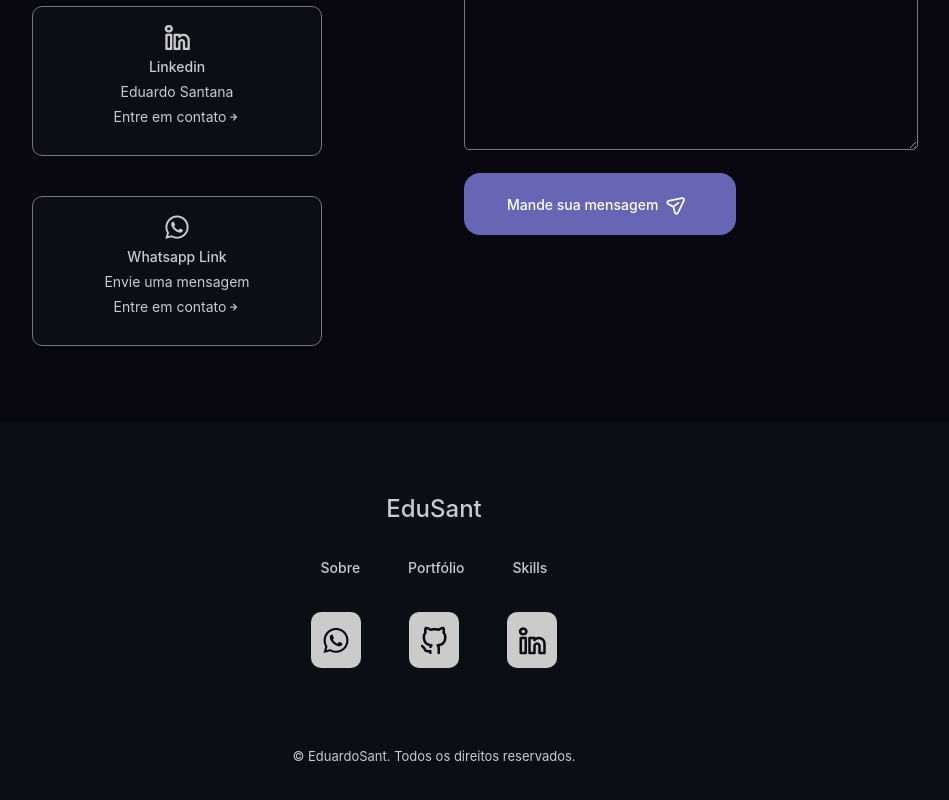
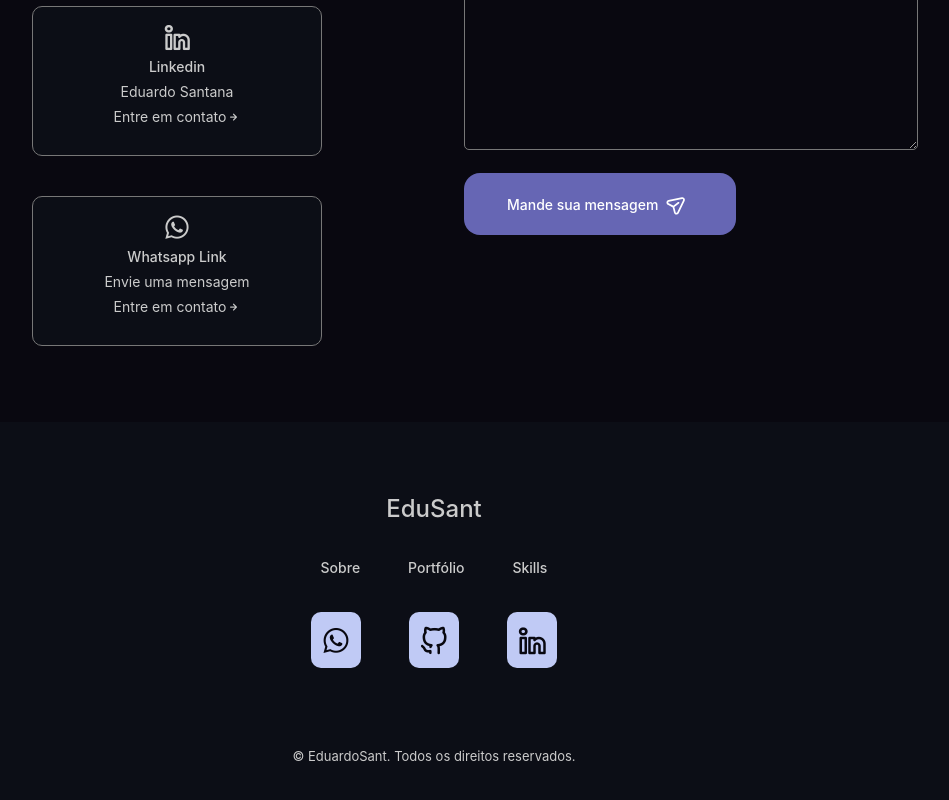
Before and after one commit to edusantsouza/final-portfolio, a React (Create React App) app: page / in a window 1280 px wide. Shown: the part 3488-4288 px from the top of the page, without its empty margins (206-1155 px from the left). Built offline with nearby package versions, Linux system fonts and the light colour scheme.

Commit message:
css alt footer

```diff
--- a/src/components/Footer/index.css
+++ b/src/components/Footer/index.css
@@ -51,12 +51,17 @@
 
 .footer__social a {
   padding: 1rem;
-  background-color: var(--text-color);
+  background-color: var(--text-hover);
   color: var(--body-color);
   font-size: 3rem;
   border-radius: 10px;
 }
 
+.footer__social a:hover{
+  background-color: var(--button-color);
+}
+
+
 .footer__copy{
   color: var(--text-muted);
   font-size: var(--smaller-font-size);
```
